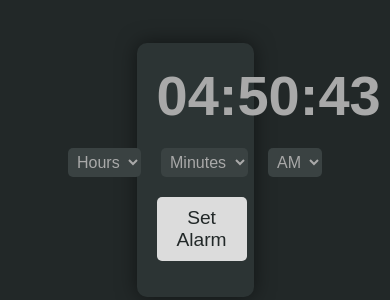
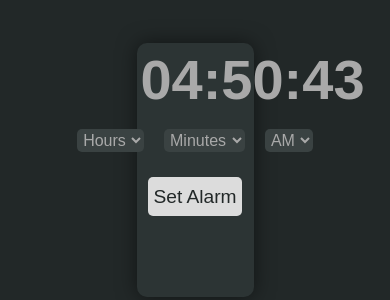
Before and after one commit to Prakritig01/Alarm-Clock, a plain HTML site: page index.html in a window 390 px wide. Shown: the part 252-552 px from the top of the page. Drawn offline with Linux system fonts and the light colour scheme.

Commit message:
tried to make it responsive

```diff
--- a/style.css
+++ b/style.css
@@ -22,7 +22,7 @@ body {
 .container {
     background-color: rgb(44, 52, 52);
     border-radius: 10px;
-    padding: 20px;
+    padding: 1vw;
     box-shadow: 0 0 20px rgba(0, 0, 0, 0.5);
     width: 30%;
     height: 30%;
@@ -38,30 +38,32 @@ body {
 .time-box {
     font-size: 3.5rem;
     font-weight: bold;
-    margin-bottom: 20px;
+    margin-bottom: 2vh;
 }
 
 
 .input-time-box {
     display: flex;
     justify-content: center;
-    margin-bottom: 20px;
+    margin-bottom: 3vh;
+
 }
 
 
 .input-time-box select {
     margin: 0 10px;
-    padding: 5px;
+    padding: 0.5vw;
     font-size: 1rem;
     border-radius: 5px;
     border: none;
     background-color: rgb(58, 66, 66);
     color: darkgrey;
+    /* border: 1px solid wheat; */
 }
 
 
 .set-alarm-btn button {
-    padding: 10px 20px;
+    padding: 1vh 1.5vw;
     font-size: 1.2rem;
     border: none;
     border-radius: 5px;
```
